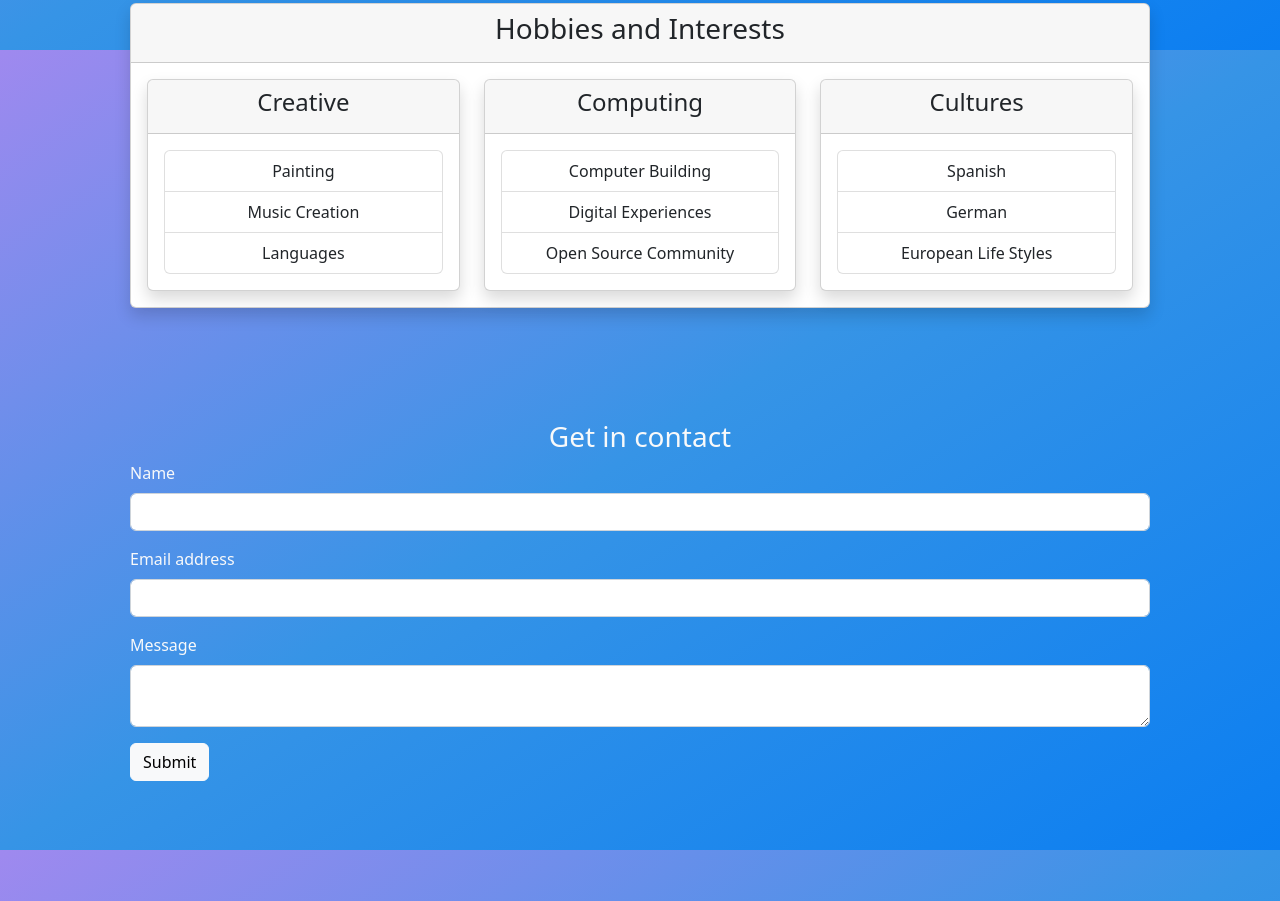
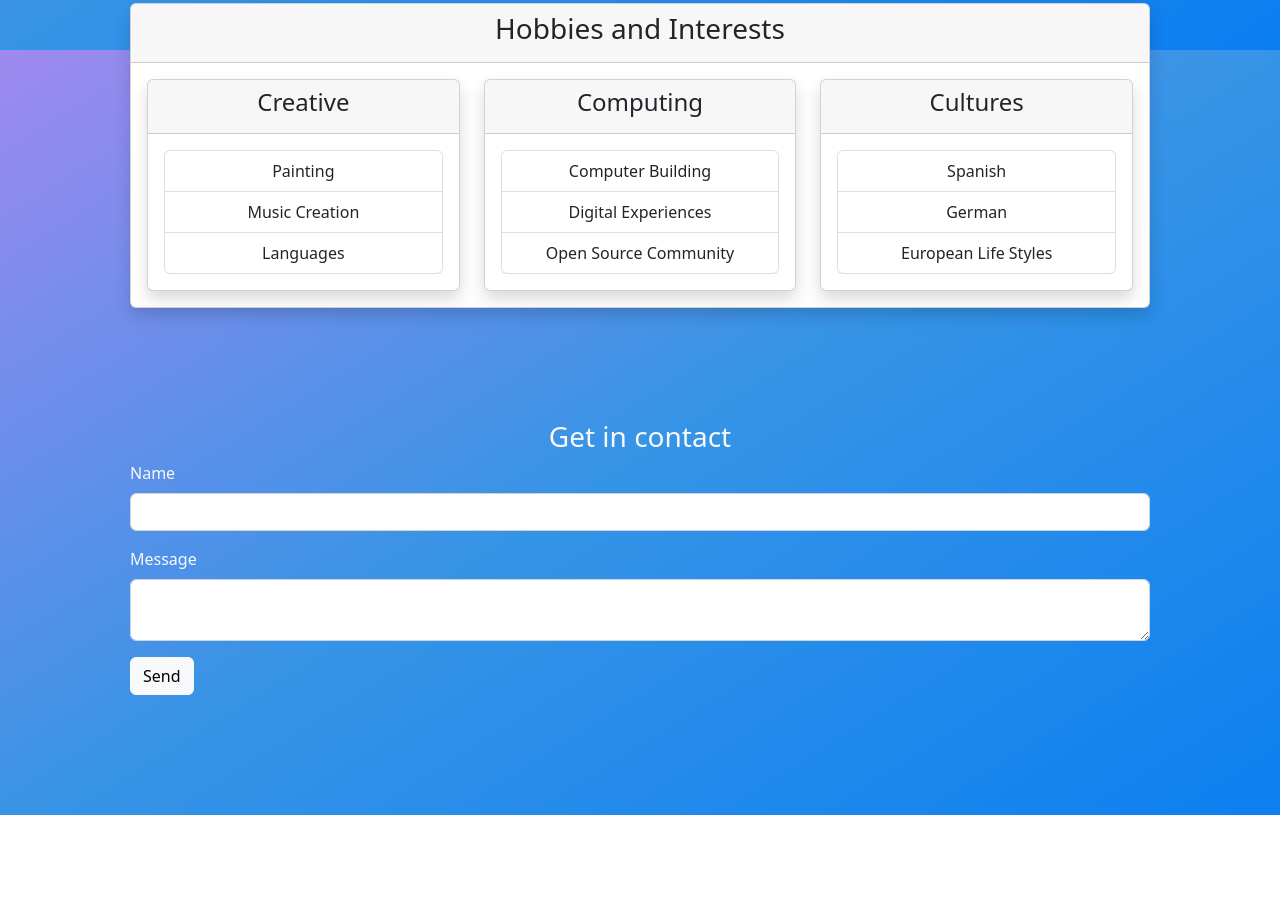
Before and after one commit to milan-murray/portfolio, a plain HTML site: page index.html in a window 1280 px wide. Shown: the part 3150-4051 px from the top of the page. After the commit the page ends 3965 px from the top, so only its background shows below. Drawn offline with nearby package versions, Linux system fonts and the light colour scheme; a web font is replaced by a local one.

Commit message:
Updated form, fixed formatting

```diff
--- a/index.html
+++ b/index.html
@@ -144,7 +144,8 @@
 					<ul>
 						<li>A fantastic opportunity to be immersed in the Spanish language</li>
 						<li>Experience with a broader range of computing related topics</li>
-						<li>Hugely expanded my Spanish speaking ability as well as expanded my professional and social circles</li>
+						<li>Hugely expanded my Spanish speaking ability as well as expanded my professional and social
+							circles</li>
 					</ul>
 				</div>
 			</div>
@@ -439,14 +440,13 @@
 						<input type="text" class="form-control" name="name" id="emailName" autocomplete="off">
 					</div>
 					<div class="mb-3">
-						<label for="emailAddress" class="form-label">Email address</label>
-						<input type="email" class="form-control" name="email" id="emailAddress" autocomplete="off">
+						<label for="emailMessage" class="form-label">Message</label>
+						<textarea type="text" class="form-control" name="message" id="emailMessage"
+							autocomplete="off"></textarea>
 					</div>
-					<div class="mb-3">
-						<label for="emailMessage" class="form-label">Message</label>
-						<textarea type="text" class="form-control" name="message" id="emailMessage" autocomplete="off"></textarea>
+					<div class="justify-content-end">
+						<button type="submit" value="Send" class="btn btn-light">Send</button>
 					</div>
-					<button type="submit" value="Send" class="btn mx-auto btn-light">Submit</button>
 				</form>
 			</div>
 			<div class="bg-dark rounded-top px-2 shadow-lg sticky-bottom">
@@ -469,8 +469,8 @@
 							</div>
 							<div class="navbar-nav ml-auto">
 								<a class="nav-link" href="#Splash">
-									<button class="btn btn-dark" style="display: none;" id="ReturnToTopBtn"><i
-											class="fa fa-arrow-up" aria-hidden="true"></i>
+									<button class="btn btn-dark" id="ReturnToTopBtn"><i class="fa fa-arrow-up"
+											aria-hidden="true"></i>
 									</button>
 								</a>
 							</div>
@@ -480,12 +480,8 @@
 			</div>
 		</div>
 	</div>
-	<div class="fixed-bottom m-3 d-flex justify-content-end">
-
-	</div>
 </body>
 
 <script src="./sources/scripts.js"></script>
 
-
 </html>
```
Also changed, not shown: 1 other file.
